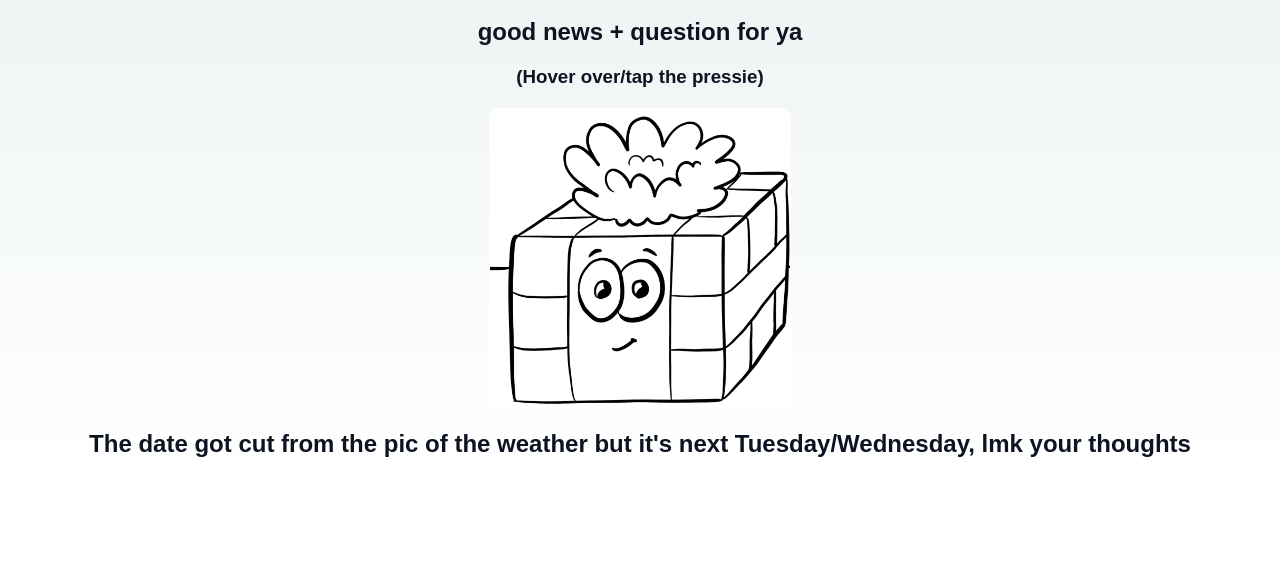
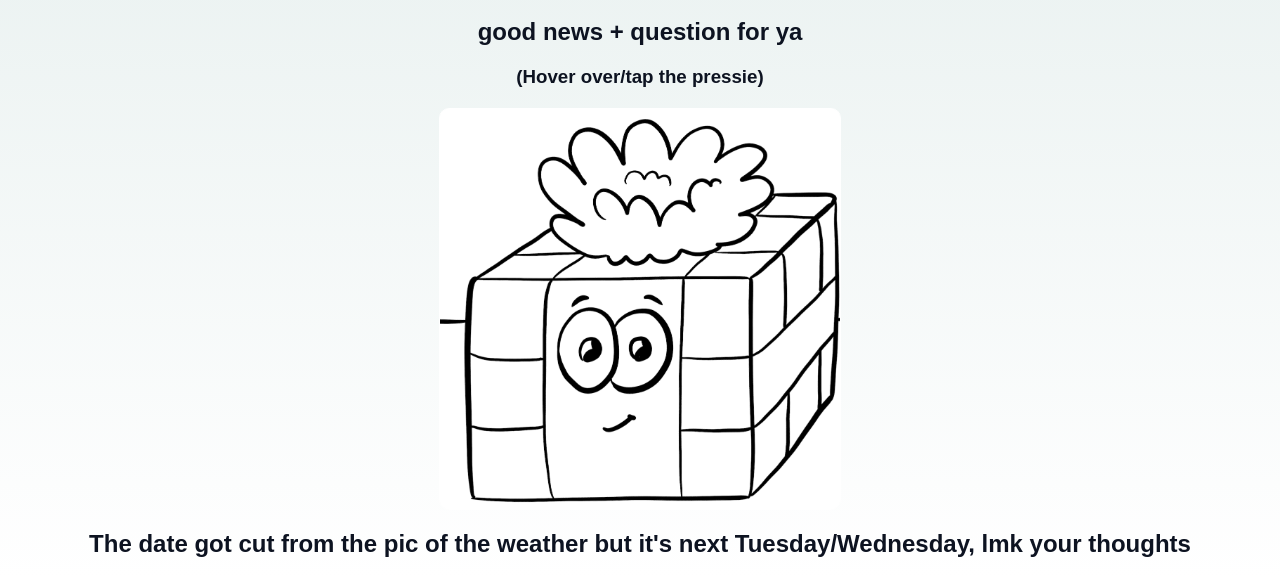
Before and after one commit to rachelk-cloud/sean-howth-day, a website built with Vite: page index.html in a window 1280 px wide. Shown: the part 708-1286 px from the top of the page. Before the commit the page ends 1186 px from the top, so only its background shows below. Built offline with nearby package versions, Linux system fonts and the light colour scheme; a web font is replaced by a local one.

Commit message:
Update styles.css

```diff
--- a/styles.css
+++ b/styles.css
@@ -29,8 +29,8 @@ body {
 
 .gift-img {
     margin: 20px auto;
-    max-width: 300px;
-    height: 300px;
+    max-width: 400px;
+    height: 400px;
     border: 1px solid white;
     border-radius: 10px;
     background-image: url("media/images/gift.png");
```
